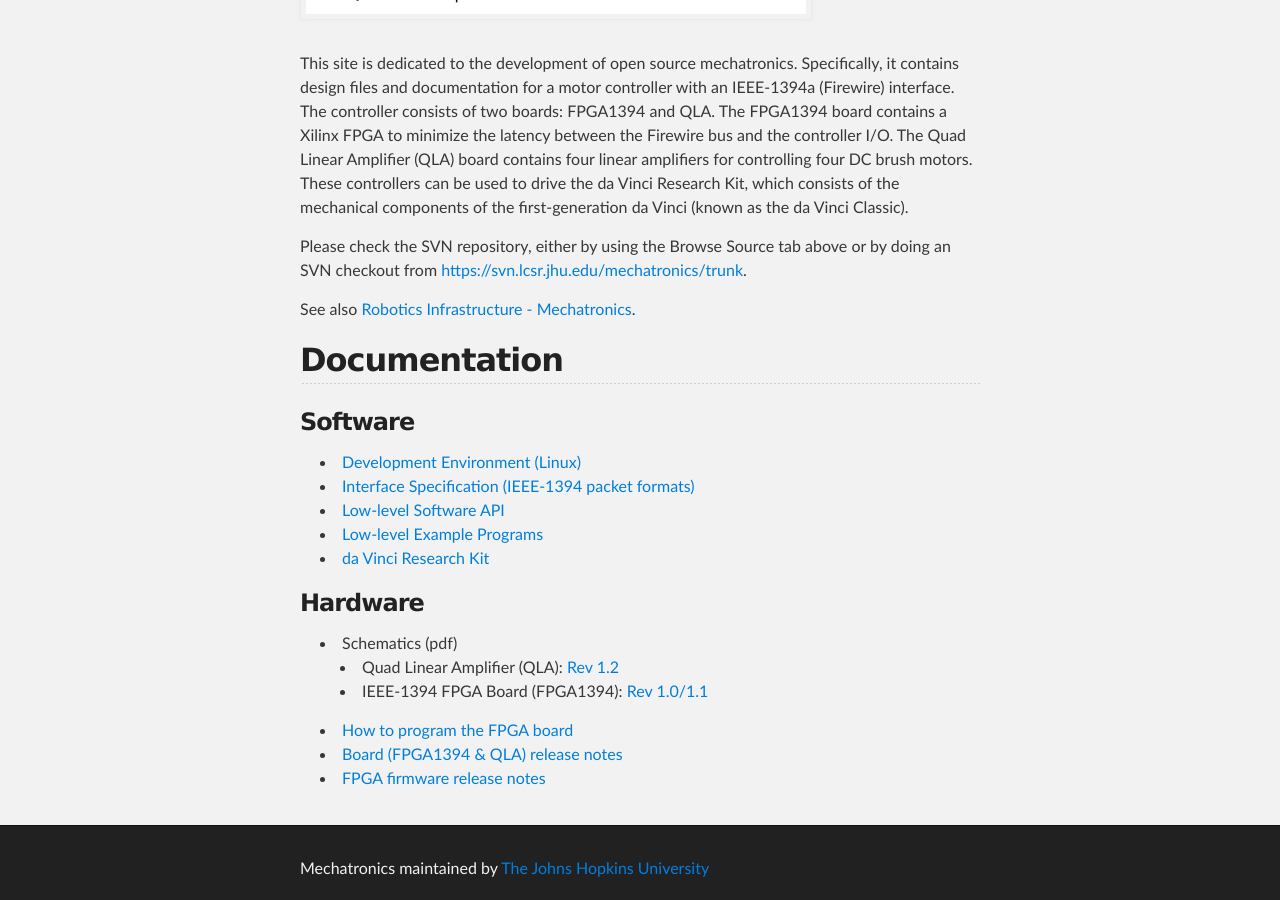
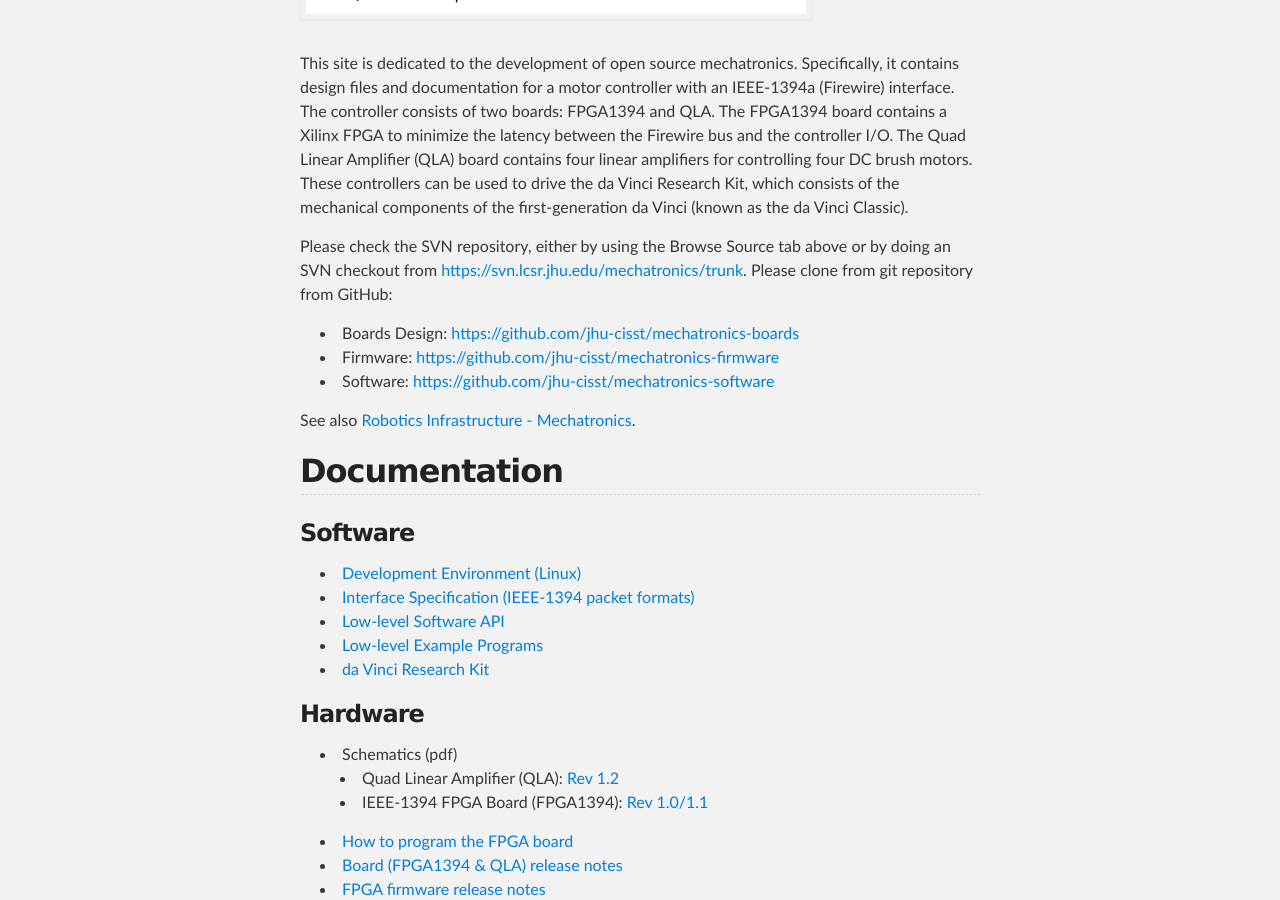
Before and after one commit to jhu-cisst/mechatronics, a Jekyll site: the page built from index.md, in a window 1280 px wide and 900 px high, scrolled down 590 px. Built offline with Jekyll 4.4.1, drawn with Linux system fonts in a browser that asks for light colours; Markdown is read by kramdown in place of the engine named in the settings.

Commit message:
mainpage: update clone link from SVN to GitHub

```diff
--- a/index.md
+++ b/index.md
@@ -11,6 +11,10 @@
 This site is dedicated to the development of open source mechatronics. Specifically, it contains design files and documentation for a motor controller with an IEEE-1394a (Firewire) interface. The controller consists of two boards: FPGA1394 and QLA. The FPGA1394 board contains a Xilinx FPGA to minimize the latency between the Firewire bus and the controller I/O. The Quad Linear Amplifier (QLA) board contains four linear amplifiers for controlling four DC brush motors. These controllers can be used to drive the da Vinci Research Kit, which consists of the mechanical components of the first-generation da Vinci (known as the da Vinci Classic).
 
 Please check the SVN repository, either by using the Browse Source tab above or by doing an SVN checkout from  [https://svn.lcsr.jhu.edu/mechatronics/trunk](https://svn.lcsr.jhu.edu/mechatronics/trunk).
+Please clone from git repository from GitHub:
+ * Boards Design: [https://github.com/jhu-cisst/mechatronics-boards](https://github.com/jhu-cisst/mechatronics-boards)
+ * Firmware: [https://github.com/jhu-cisst/mechatronics-firmware](https://github.com/jhu-cisst/mechatronics-firmware)
+ * Software: [https://github.com/jhu-cisst/mechatronics-software](https://github.com/jhu-cisst/mechatronics-software)
 
 See also  [Robotics Infrastructure - Mechatronics](https://www.lcsr.jhu.edu/Infrastructure/Mechatronic).
 
```
